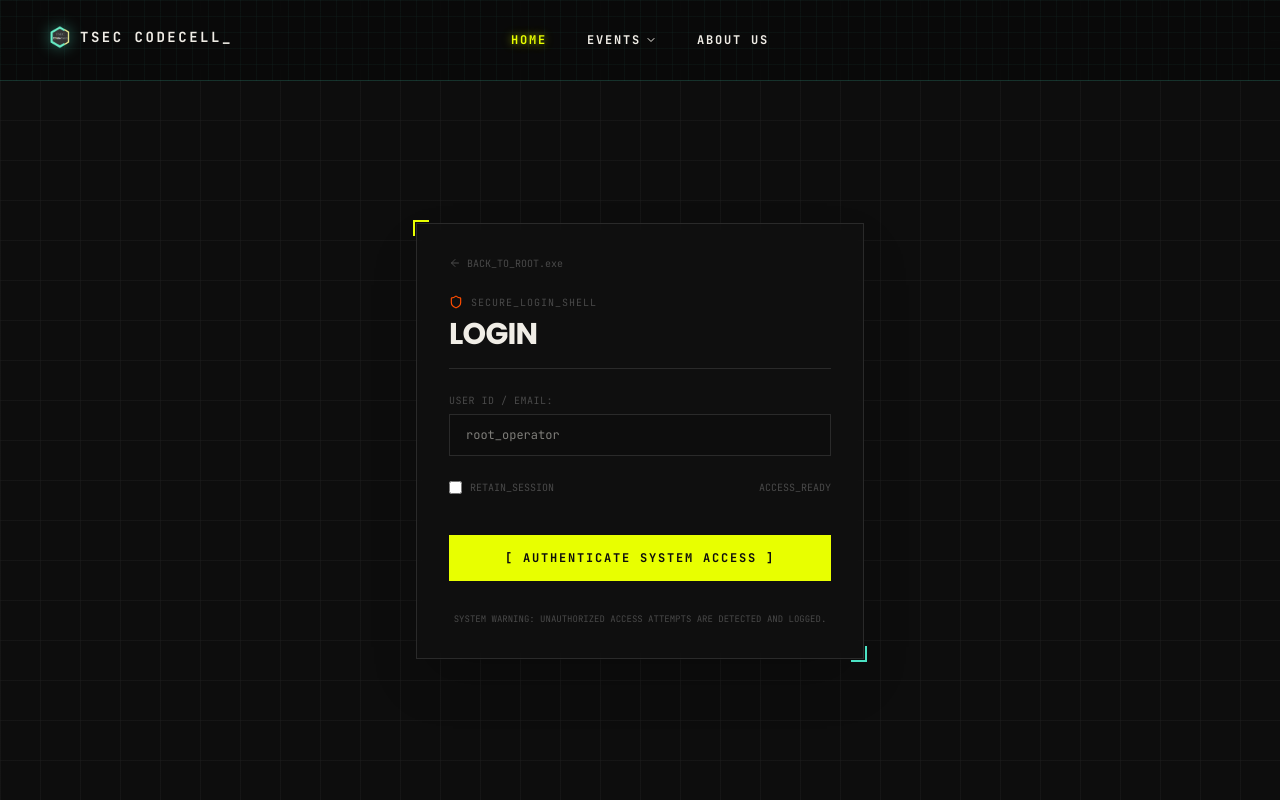
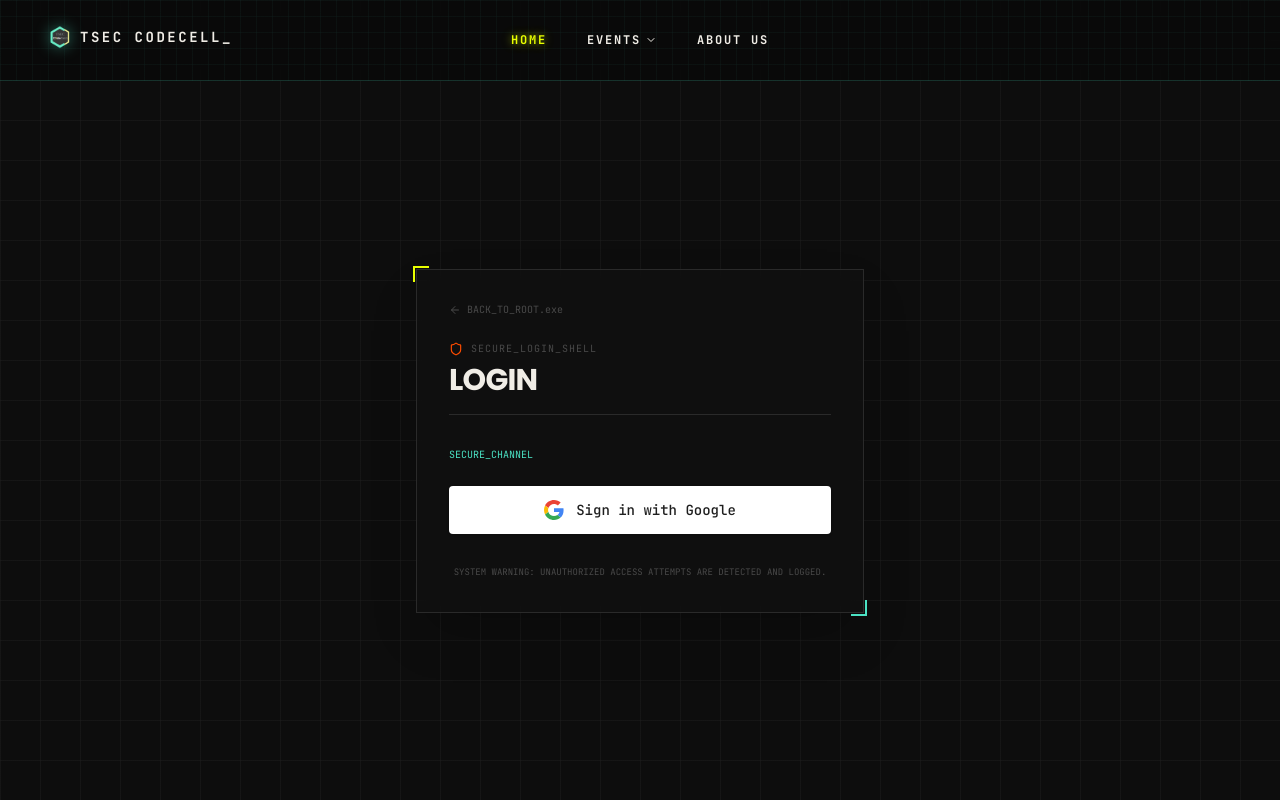
Before and after one commit to Omkar-Kolhe/Codecell-Website, a Next.js app: page /login in a window 1280 px wide. Shown: the top 800 px of the page. Built offline with nearby package versions, Linux system fonts and the light colour scheme.

Commit message:
feat: add Google OAuth login page with sign-in button and token handling

```diff
--- a/app/login/page.tsx
+++ b/app/login/page.tsx
@@ -31,6 +31,22 @@ export default function LoginPage() {
   };
 
   useEffect(() => {
+    // Check for token in URL from OAuth redirect
+    if (typeof window !== "undefined") {
+      const urlParams = new URLSearchParams(window.location.search);
+      const token = urlParams.get("token");
+      if (token) {
+        localStorage.setItem("jwt_token", token);
+        // Clear token from URL for cleaner look
+        window.history.replaceState({}, document.title, "/login");
+        setIsAuthenticating(true);
+      } else if (localStorage.getItem("jwt_token")) {
+        window.location.assign("/dashboard");
+      }
+    }
+  }, []);
+
+  useEffect(() => {
     if (!isAuthenticating) return;
 
     let progress = 0;
@@ -54,8 +70,6 @@ export default function LoginPage() {
         setTimeout(() => {
           setAuthCookie();
           localStorage.setItem("dashboard_isLoggedIn", "true");
-          localStorage.setItem("dashboard_username", usernameInput || "root_operator");
-          localStorage.setItem("dashboard_collegeName", "TSEC Mumbai");
           window.location.assign("/dashboard");
         }, 800);
       }
@@ -90,7 +104,6 @@ export default function LoginPage() {
           </h2>
         </div>
 
-        {/* Decryption Interface Overlay */}
         {isAuthenticating ? (
           <div className="space-y-6 py-4 font-mono text-xs">
             <div className="flex justify-between items-center text-[#4BE2C4] font-bold">
@@ -120,43 +133,10 @@ export default function LoginPage() {
             </div>
           </div>
         ) : (
-          /* Form */
-          <form className="space-y-4" onSubmit={handleSubmit}>
-            <div>
-              <label className="block text-[10px] text-[#4A4A4A] uppercase tracking-wider mb-1.5">
-                User ID / Email:
-              </label>
-              <input
-                type="text"
-                required
-                placeholder="root_operator"
-                value={usernameInput}
-                onChange={(e) => setUsernameInput(e.target.value)}
-                className="
-                  w-full
-                  bg-[#0D0D0D]
-                  border
-                  border-[#2A2A2A]
-                  px-4
-                  py-3
-                  text-xs
-                  text-[#F0EDE6]
-                  focus:outline-none
-                  focus:border-[#E8FF00]
-                  transition-colors
-                "
-              />
-            </div>
-
-            <div className="flex items-center justify-between text-[10px] text-[#4A4A4A] pt-2">
-              <label className="flex items-center gap-2">
-                <input
-                  type="checkbox"
-                  className="bg-transparent border border-[#2A2A2A] checked:bg-[#4BE2C4] rounded-none focus:ring-0"
-                />
-                <span>RETAIN_SESSION</span>
-              </label>
-              <span className="text-[#4A4A4A]">ACCESS_READY</span>
+          /* Google OAuth Button */
+          <div className="space-y-4">
+            <div className="flex items-center justify-between text-[10px] text-[#4A4A4A] pt-2 mb-4">
+              <span className="text-[#4BE2C4]">SECURE_CHANNEL</span>
             </div>
 
             {errorMessage && (
@@ -166,24 +146,35 @@ export default function LoginPage() {
             )}
 
             <button
-              type="submit"
+              onClick={() => {
+                window.location.href = "http://localhost:8080/oauth/google/login";
+              }}
               className="
                 w-full
                 mt-6
-                btn-sweep
-                bg-[#E8FF00]
-                text-[#0D0D0D]
-                border
-                border-[#E8FF00]
+                bg-[#FFFFFF]
+                hover:bg-[#F2F2F2]
+                text-[#1F1F1F]
                 py-3.5
-                text-xs
-                font-bold
-                tracking-[0.15em]
+                px-4
+                text-sm
+                font-medium
+                rounded
+                shadow-sm
+                transition-all
+                flex items-center justify-center gap-3
               "
             >
-              [ AUTHENTICATE SYSTEM ACCESS ]
+              <svg className="w-5 h-5" viewBox="0 0 48 48" xmlns="http://www.w3.org/2000/svg">
+                <path fill="#EA4335" d="M24 9.5c3.54 0 6.71 1.22 9.21 3.6l6.85-6.85C35.9 2.38 30.47 0 24 0 14.62 0 6.51 5.38 2.56 13.22l7.98 6.19C12.43 13.72 17.74 9.5 24 9.5z" />
+                <path fill="#4285F4" d="M46.98 24.55c0-1.57-.15-3.09-.38-4.55H24v9.02h12.94c-.58 2.96-2.26 5.48-4.78 7.18l7.73 6c4.51-4.18 7.09-10.36 7.09-17.65z" />
+                <path fill="#FBBC05" d="M10.53 28.59c-.48-1.45-.76-2.99-.76-4.59s.27-3.14.76-4.59l-7.98-6.19C.92 16.46 0 20.12 0 24c0 3.88.92 7.54 2.56 10.78l7.97-6.19z" />
+                <path fill="#34A853" d="M24 48c6.48 0 11.93-2.13 15.89-5.81l-7.73-6c-2.15 1.45-4.92 2.3-8.16 2.3-6.26 0-11.57-4.22-13.47-9.91l-7.98 6.19C6.51 42.62 14.62 48 24 48z" />
+                <path fill="none" d="M0 0h48v48H0z" />
+              </svg>
+              Sign in with Google
             </button>
-          </form>
+          </div>
         )}
 
         {/* Footer */}
```
